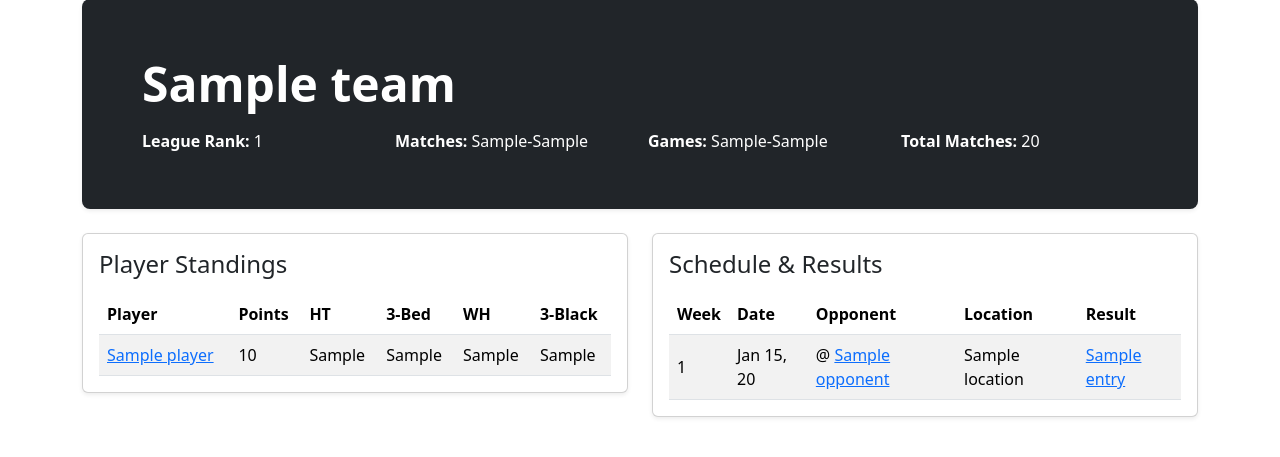
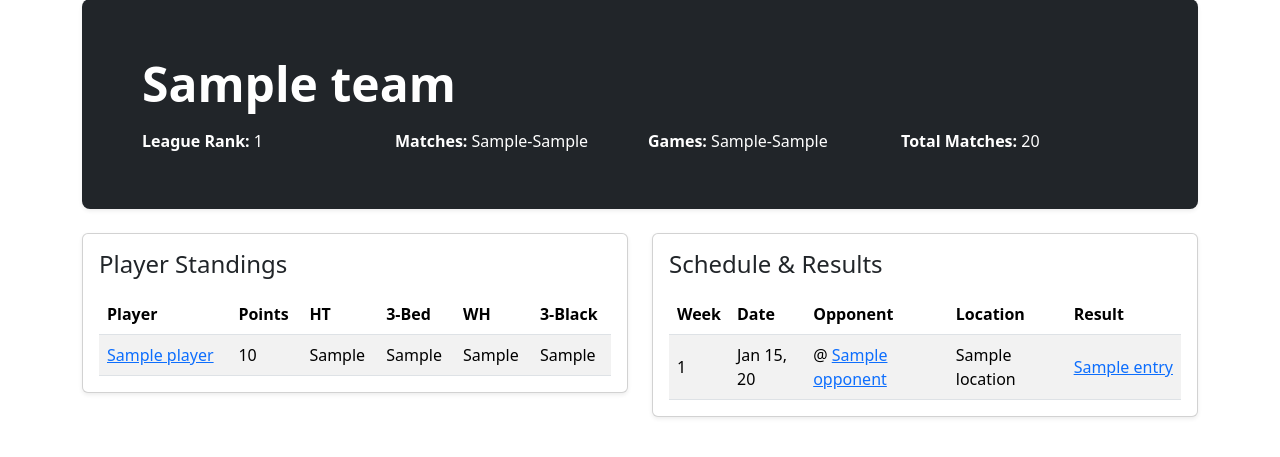
Before and after one commit to lbhall/league_management2, a Django app: template core/templates/team_detail.html in a window 1280 px wide. Shown: the part 81-538 px from the top of the page. Run offline with Django 4.2, Linux system fonts and the light colour scheme; tables that the repository leaves empty hold one stand-in row (values such as "Sample post"); the template is opened without the code that fills it: values that come from a table or form of the project are taken from there, most other values are stand-ins (such as "Sample title", 1, 10 or a date in 2020); some libraries are stand-ins or nearby versions.

Commit message:
Team page: keep score and Won/Lost badge on one line
Co-Authored-By: Claude Fable 5.1 <noreply@anthropic.com>

```diff
--- a/core/templates/team_detail.html
+++ b/core/templates/team_detail.html
@@ -168,7 +168,7 @@
                                                 {% endif %}
                                             </td>
                                             <td>{{ entry.location }}</td>
-                                            <td>
+                                            <td class="text-nowrap">
                                                 {% if entry.is_holiday %}
 
                                                 {% elif entry.is_bye %}
```
